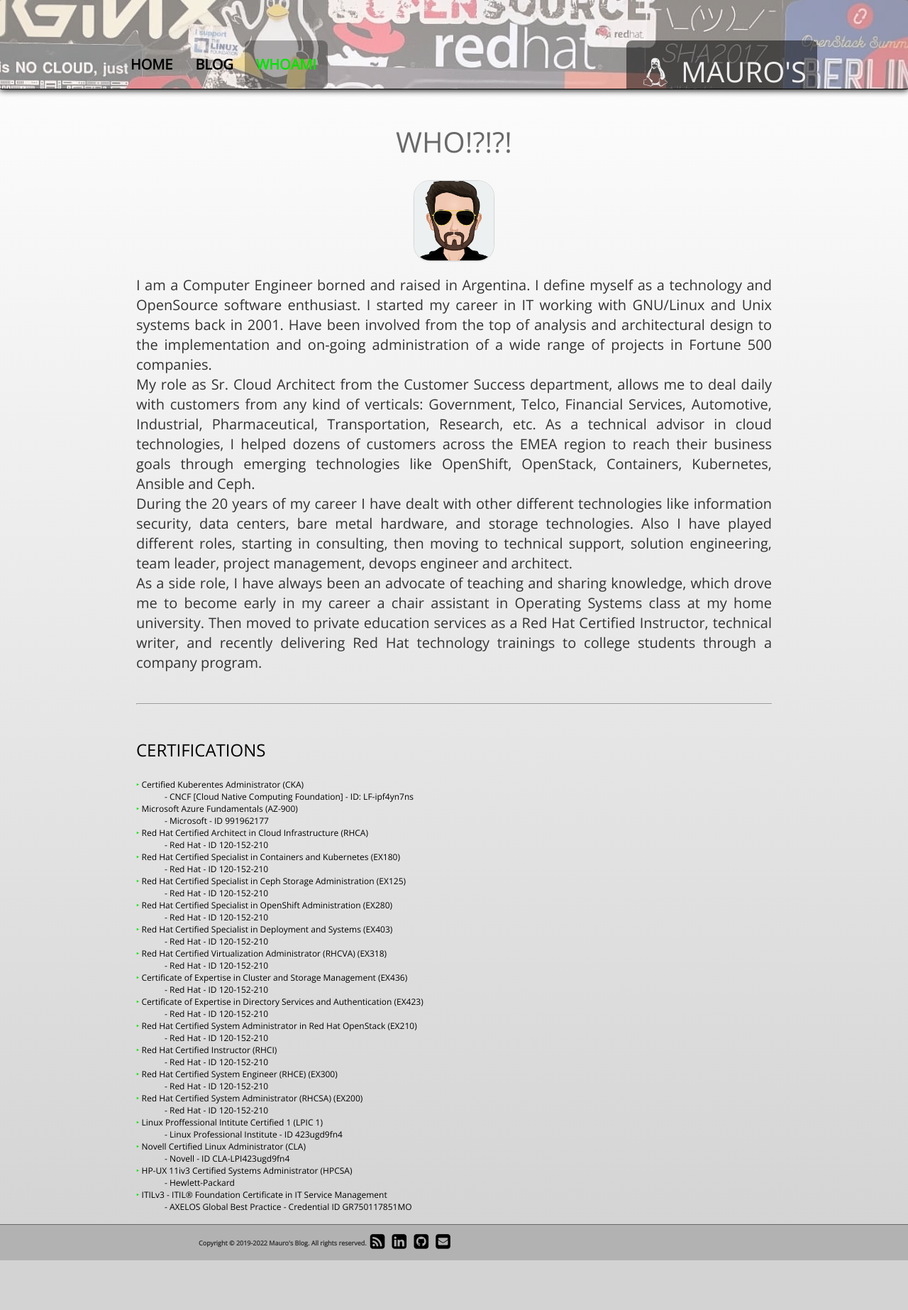
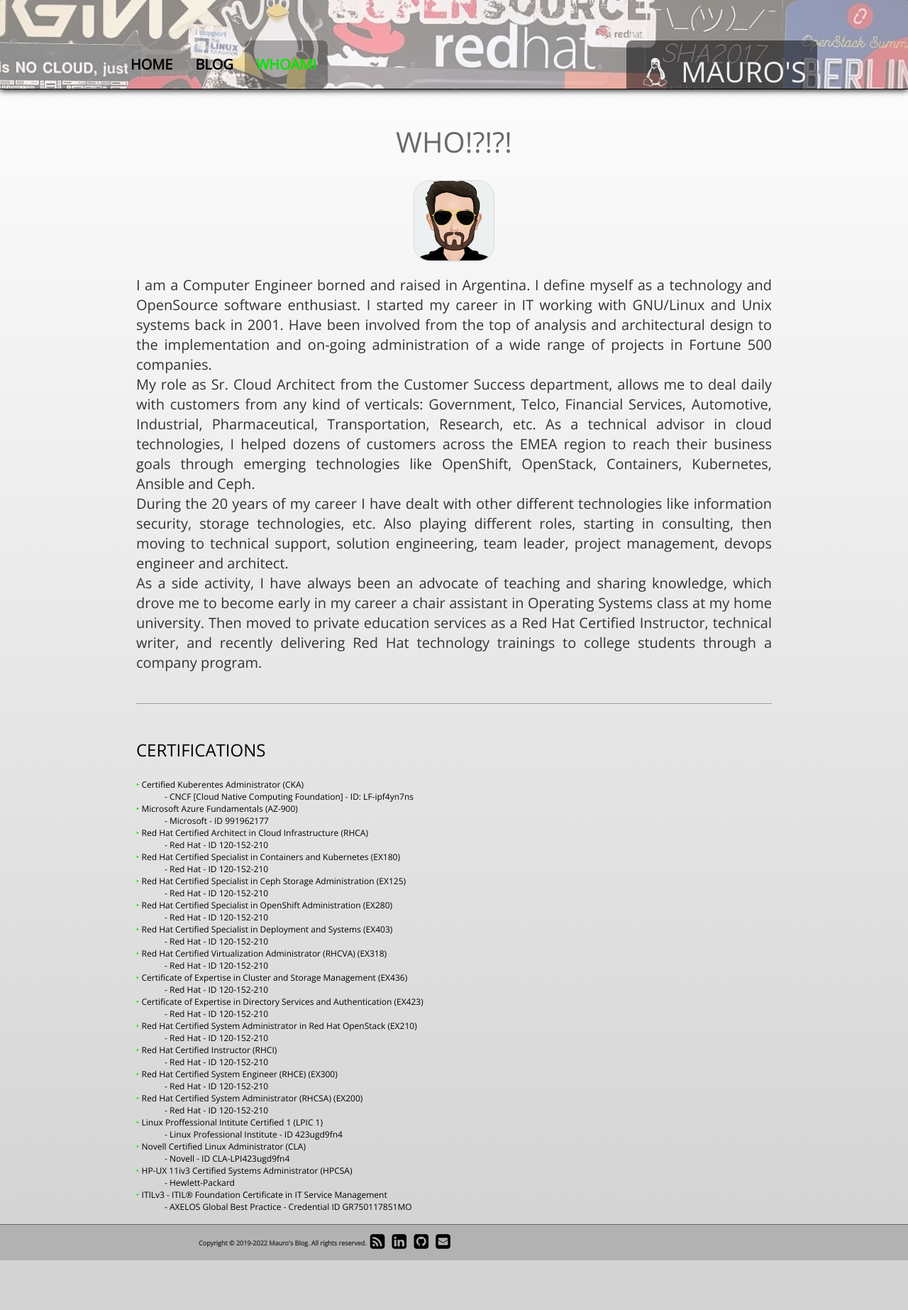
Before and after one commit to mauroseb/mauroseb.github.io, a Jekyll site: the page built from about/index.html, in a window 1280 px wide. Shown: the whole page at 71% size. Built offline with Jekyll 4.4.1, drawn with Linux system fonts in a browser that asks for light colours.

Commit message:
Update index.html

```diff
--- a/about/index.html
+++ b/about/index.html
@@ -7,9 +7,9 @@
 <p class="gen">
 I am a Computer Engineer borned and raised in Argentina. I define myself as a technology and OpenSource software enthusiast. I started my career in IT working with GNU/Linux and Unix systems back in 2001. Have been involved from the top of analysis and architectural design to the implementation and on-going administration of a wide range of projects in Fortune 500 companies. <br/>
 My role as Sr. Cloud Architect from the Customer Success department, allows me to deal daily with customers from any kind of verticals: Government, Telco, Financial Services, Automotive, Industrial, Pharmaceutical, Transportation, Research, etc. As a technical advisor in cloud technologies, I helped dozens of customers across the EMEA region to reach their business goals through emerging technologies like OpenShift, OpenStack, Containers, Kubernetes, Ansible and Ceph.<br/>
-During the 20 years of my career I have dealt with other different technologies like information security, data centers, bare metal hardware, and storage technologies. Also I have played different roles, starting in consulting, then moving to technical support, solution engineering, team leader, project management, devops engineer and architect. <br/>
+During the 20 years of my career I have dealt with other different technologies like information security, storage technologies, etc. Also playing different roles, starting in consulting, then moving to technical support, solution engineering, team leader, project management, devops engineer and architect. <br/>
 
-As a side role, I have always been an advocate of teaching and sharing knowledge, which drove me to become early in my career a chair assistant in Operating Systems class at my home university. Then moved to private education services as a Red Hat Certified Instructor, technical writer, and recently delivering Red Hat technology trainings to college students through a company program.
+As a side activity, I have always been an advocate of teaching and sharing knowledge, which drove me to become early in my career a chair assistant in Operating Systems class at my home university. Then moved to private education services as a Red Hat Certified Instructor, technical writer, and recently delivering Red Hat technology trainings to college students through a company program.
 <br/>
 
 </p>
```
